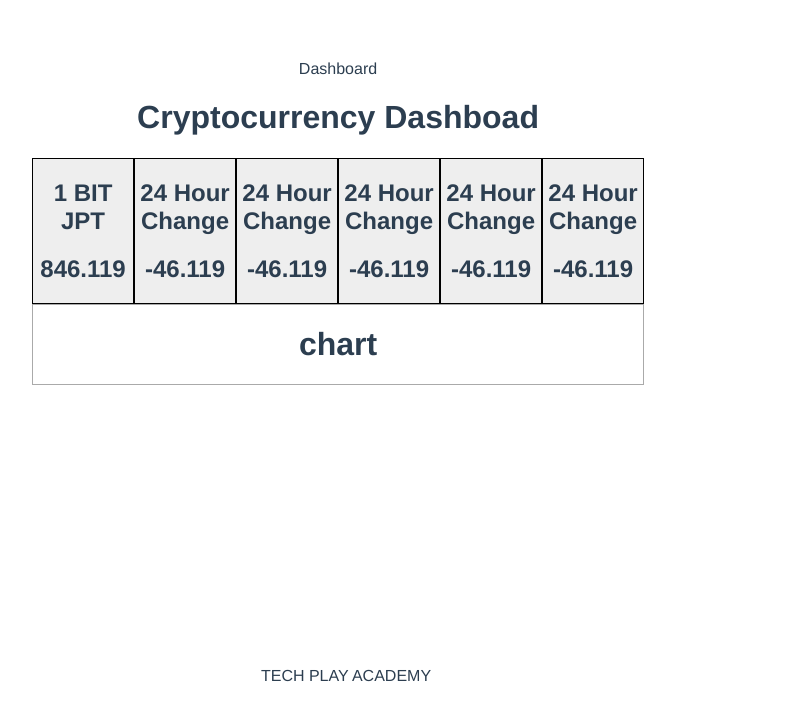
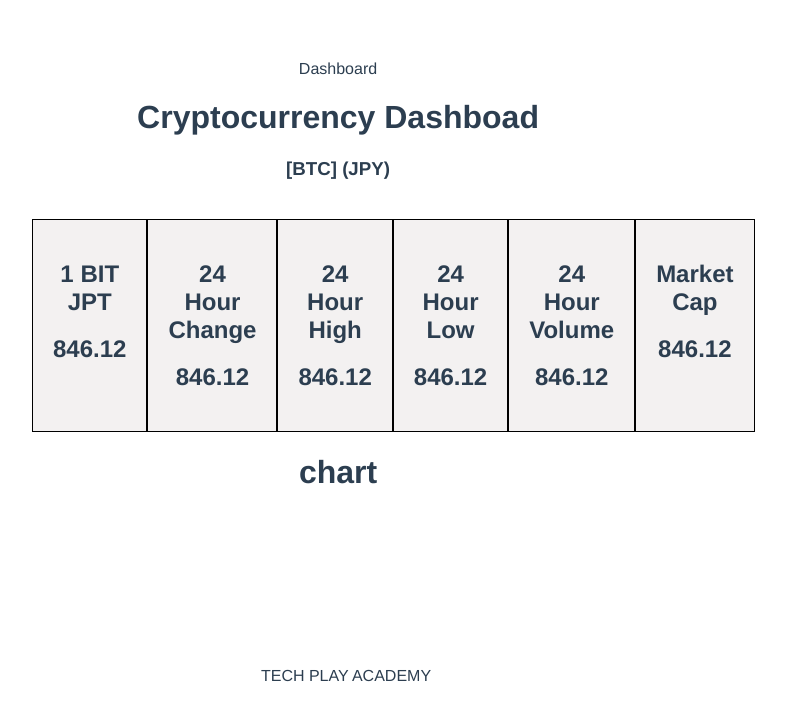
Before and after one commit to neuneu39/immersive-cryptochart, a Vue app: page / in a window 1280 px wide. Shown: the top 720 px of the page, without its empty margins (302-1088 px from the left). Built offline with nearby package versions, Linux system fonts and the light colour scheme.

Commit message:
make components

```diff
--- /dev/null
+++ b/src/components/Chart.vue
@@ -0,0 +1,13 @@
+<template>
+  <div class="chart">
+    <h1>chart</h1>
+  </div>
+</template>
+<script>
+export default {
+  name: 'Chart',
+};
+</script>
+<style>
+
+</style>
--- /dev/null
+++ b/src/components/Content.vue
@@ -0,0 +1,55 @@
+<template>
+  <div class="content">
+    <h3> [BTC] (JPY) </h3>
+    <div class="metric-container">
+      <Metric
+        label="1 BIT  JPT"
+        number="846.12"
+      />
+      <Metric
+        label="24 Hour Change"
+        number="846.12"
+      />
+      <Metric
+        label="24 Hour High"
+        number="846.12"
+      />
+      <Metric
+        label="24 Hour Low"
+        number="846.12"
+      />
+      <Metric
+        label="24 Hour Volume"
+        number="846.12"
+      />
+      <Metric
+        label="Market Cap"
+        number="846.12"
+      />
+    </div>
+    <Chart />
+  </div>
+</template>
+<script>
+import Metric from './Metric';
+import Chart from './Chart';
+
+export default {
+  name: 'Content',
+  components: {
+    Metric, Chart,
+  },
+};
+</script>
+<style>
+  .content {
+    margin: auto;
+  }
+   .metric-container {
+    display: flex;
+    justify-content: space-around;
+    width: 612px;
+    height: auto;
+    margin: auto;
+  }
+</style>
--- a/src/components/Dashboard.vue
+++ b/src/components/Dashboard.vue
@@ -1,47 +1,22 @@
 <template>
   <div class="dashboard">
     Dashboard
-    <div class="header">
-      <h1>Cryptocurrency Dashboad</h1>
-    </div>
-    <div class="content">
-      <div class="metric">
-        <div class="metric1">
-          <h2> 1 BIT  JPT</h2>
-          <h2> 846.119</h2>
-        </div>
-        <div class="metric2">
-          <h2> 24 Hour Change</h2>
-          <h2> -46.119</h2>
-        </div>
-        <div class="metric3">
-          <h2> 24 Hour Change</h2>
-          <h2> -46.119</h2>
-        </div>
-        <div class="metric4">
-          <h2> 24 Hour Change</h2>
-          <h2> -46.119</h2>
-        </div>
-        <div class="metric5">
-          <h2> 24 Hour Change</h2>
-          <h2> -46.119</h2>
-        </div>
-        <div class="metric6">
-          <h2> 24 Hour Change</h2>
-          <h2> -46.119</h2>
-        </div>
-      </div>
-      <div class="chart">
-        <h1>chart</h1>
-      </div>
-    </div>
-    <div class="footer">TECH PLAY ACADEMY</div>
+    <Header />
+    <Content />
+    <Footer />
   </div>
 </template>
 
 <script>
+import Header from './Header';
+import Footer from './Footer';
+import Content from './Content';
+
 export default {
   name: 'Dashboard',
+  components: {
+    Header, Footer, Content,
+  },
 };
 </script>
 
@@ -49,62 +24,4 @@ export default {
   .dashboard {
     text-align: center;
   }
-  .content {
-    margin: auto;
-  }
-  .metric {
-    width: 612px;
-    height: auto;
-    margin: auto;
-  }
-  .metric1 {
-    width: 100px;
-    float: left;
-    border: 1px solid #000;
-    background: #eeeeee
-  }
-  .metric2 {
-    width: 100px;
-    float: left;
-    border: 1px solid #000;
-    background: #eeeeee
-  }
-  .metric3 {
-    width: 100px;
-    float: left;
-    border: 1px solid #000;
-    background: #eeeeee
-  }
-  .metric4 {
-    width: 100px;
-    float: left;
-    border: 1px solid #000;
-    background: #eeeeee
-  }
-  .metric5 {
-    width: 100px;
-    float: left;
-    border: 1px solid #000;
-    background: #eeeeee
-  }
-  .metric6 {
-    width: 100px;
-    float: left;
-    border: 1px solid #000;
-    background: #eeeeee
-  }
-  .chart {
-    border: 1px solid #aaaaaa;
-    width: 610px;
-    display: flex;
-    justify-content: center;
-    text-align: center;
-    margin: auto;
-  }
-  .footer {
-    position: fixed;
-    bottom: 0;
-    width: 100%;
-    height:100pt;
-  }
 </style>
--- /dev/null
+++ b/src/components/Footer.vue
@@ -0,0 +1,16 @@
+<template>
+<div class="footer">TECH PLAY ACADEMY</div>
+</template>
+<script>
+export default {
+  name: 'Footer',
+};
+</script>
+<style>
+  .footer {
+    position: fixed;
+    bottom: 0;
+    width: 100%;
+    height:100pt;
+  }
+</style>
--- /dev/null
+++ b/src/components/Header.vue
@@ -0,0 +1,13 @@
+<template>
+  <div class="header">
+    <h1>Cryptocurrency Dashboad</h1>
+  </div>
+</template>
+<script>
+export default {
+  name: 'Header',
+};
+</script>
+<style>
+
+</style>
--- /dev/null
+++ b/src/components/Metric.vue
@@ -0,0 +1,20 @@
+<template>
+  <div class="metric">
+    <h2> {{ label }}</h2>
+    <h2> {{ number }}</h2>
+  </div>
+</template>
+<script>
+export default {
+  name: 'Metric',
+  props: ['label', 'number'],
+};
+</script>
+<style>
+  .metric {
+    border: 1px solid #000;
+    margin-top: 20px;
+    padding: 20px;
+    background: #f3f1f1
+  }
+</style>
```
